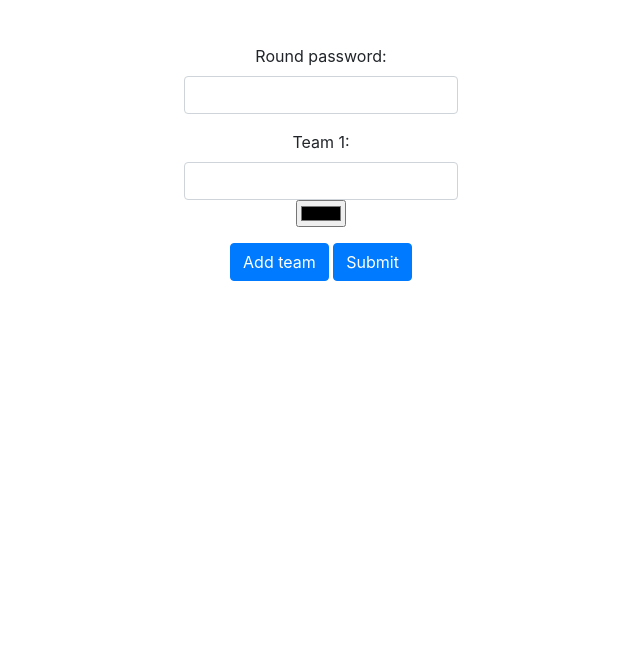
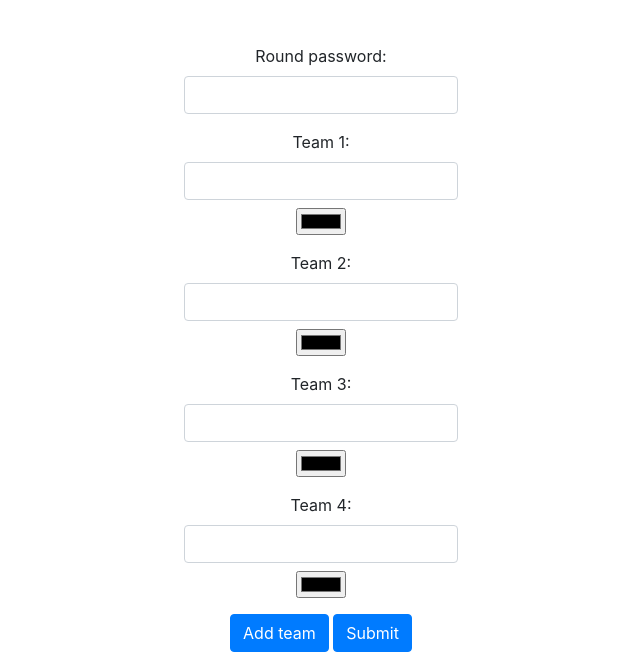
Before and after one commit to AndreiD049/ProgressBar, a Python web app: template templates/index.html in a window 1280 px wide. Shown: the part 156-808 px from the top of the page, without its empty margins (319-959 px from the left). Before the commit the page ends 437 px from the top, so only its background shows below. Run offline with Jinja, Linux system fonts and the light colour scheme; the template is opened without the code that fills it, so the values that code supplies are empty.

```diff
--- /dev/null
+++ b/static/js/main-page.js
@@ -0,0 +1,36 @@
+$(document).ready(function()
+{
+    let colors = document.querySelectorAll(".colorinput");
+    colors.forEach(color => {
+        let picker = new CP(color);
+        color.addEventListener("click", function(evt) {
+            evt.preventDefault();
+        });
+
+        picker.on("change", function(color) {
+            this.source.value = "#" + color;
+        });
+    })
+});
+
+let addteam = document.getElementById("addteam");
+addteam.addEventListener("click", function(evt) {
+    let next_team = $("div.team").length + 1;
+    let pattern = `
+    <div class="form-group text-center team">
+        <label for="roundName center">Team ${next_team}:</label>
+        <input type="text" class="form-control" name="team${next_team}" id="team${next_team}">
+        <input type="color" name="color-team${next_team}" class="colorinput mt-2">
+    </div>`
+    $("div.team").last().after(pattern);
+    let inp = $("input.colorinput").last().get(0);
+    // set the color picker events
+    let picker = new CP(inp);
+    inp.addEventListener("click", function(evt) {
+        evt.preventDefault();
+    });
+
+    picker.on("change", function(color) {
+        this.source.value = "#" + color;
+    })
+})
--- a/templates/admin.html
+++ b/templates/admin.html
@@ -24,7 +24,7 @@
                     {% for team in teams %}
                         <div class="form-group text-center">
                             <label for="roundName center">{{ team }}:</label>
-                            <input type="text" class="form-control" name="{{ team }}" id="{{ team }}" value="{{ teams[team] }}">
+                            <input type="text" class="form-control" name="{{ teams[team]['name'] }}" id="{{ teams[team]['name'] }}" value="{{ teams[team]['score'] }}">
                         </div>
                     {% endfor %}
                     <div class="form-group text-center">
--- a/templates/index.html
+++ b/templates/index.html
@@ -12,13 +12,28 @@
                     <label for="roundName center">Round password:</label>
                     <input type="password" class="form-control" name="password" id="roundPassword">
                 </div>
-                <div class="form-group text-center">
+                <div class="form-group text-center team">
                     <label for="roundName center">Team 1:</label>
-                    <input type="text" class="form-control" name="team1" id="tean1">
-                    <input type="color" class="colorinput">
+                    <input type="text" class="form-control" name="team1" id="team1">
+                    <input type="color" name="color-team1" class="colorinput mt-2">
                 </div>
-                <div class="text-center">
-                    <button type="button" class="btn btn-primary">Add team</button>
+                <div class="form-group text-center team">
+                    <label for="roundName center">Team 2:</label>
+                    <input type="text" class="form-control" name="team2" id="team2">
+                    <input type="color" name="color-team2" class="colorinput mt-2">
+                </div>
+                <div class="form-group text-center team">
+                    <label for="roundName center">Team 3:</label>
+                    <input type="text" class="form-control" name="team3" id="team3">
+                    <input type="color" name="color-team3" class="colorinput mt-2">
+                </div>
+                <div class="form-group text-center team">
+                    <label for="roundName center">Team 4:</label>
+                    <input type="text" class="form-control" name="team4" id="team4">
+                    <input type="color" name="color-team4" class="colorinput mt-2">
+                </div>
+                <div class="text-center" id="buttons">
+                    <button type="button" id="addteam" class="btn btn-primary">Add team</button>
                     <button type="submit" class="btn btn-primary">Submit</button>
                 </div>
             </form>
@@ -26,20 +41,5 @@
     </div>
 {% endblock %}
 {% block scripts %}
-<script type="text/javascript">
-    $(document).ready(function()
-    {
-        let colors = document.querySelectorAll(".colorinput");
-        colors.forEach(color => {
-            let picker = new CP(color);
-            color.addEventListener("click", function(evt) {
-                evt.preventDefault();
-            });
-
-            picker.on("change", function(color) {
-                this.source.value = "#" + color;
-            });
-        })
-    });
-</script>
+<script src="{{ url_for('static', filename='js/main-page.js') }}"></script>
 {% endblock %}
```
Also changed, not shown: logic/round.py (+12 -4 lines), main.py (+6 -5 lines), static/js/main.js (+8 -11 lines), static/js/updater.js (+22 -4 lines), templates/scoreboard.html (+9 -8 lines), 6 other files.
